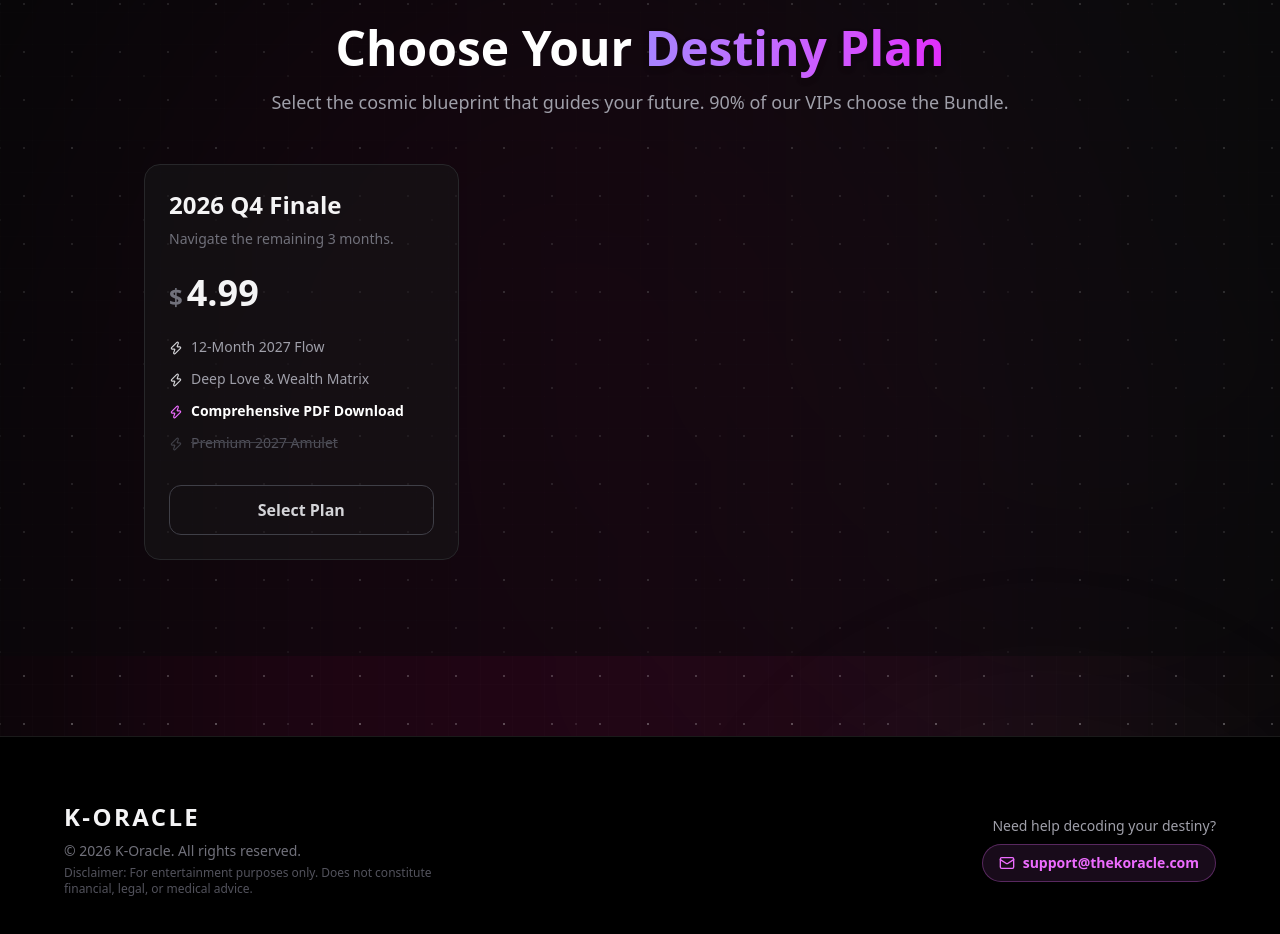
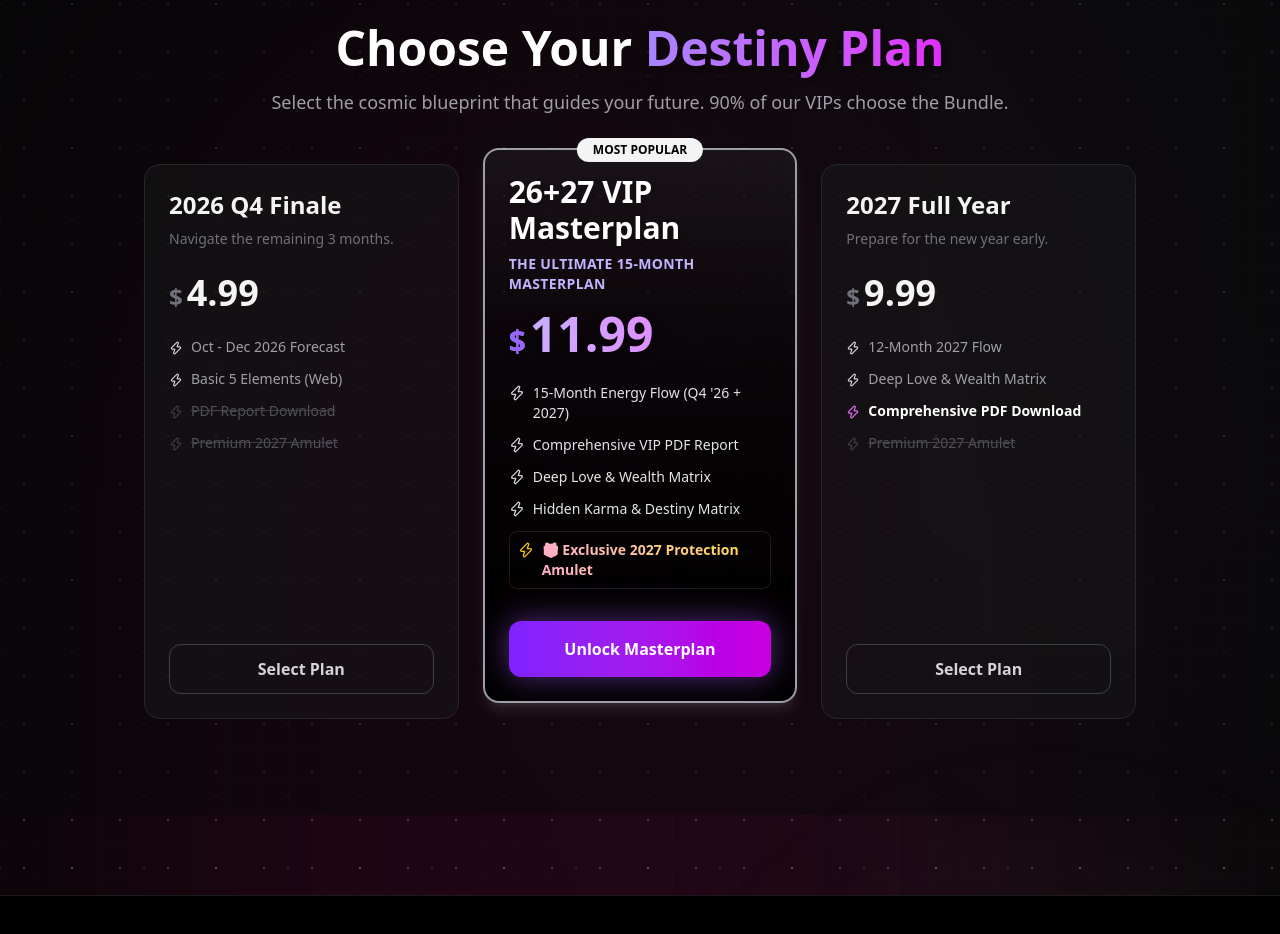
Before and after one commit to cwjung77-glitch/K-oracle, a Next.js app: page / in a window 1280 px wide. Shown: the part 1940-2874 px from the top of the page. Built offline with nearby package versions, Linux system fonts and the light colour scheme.

Commit message:
fix: correctly restore and update pricing tier UI

```diff
--- a/src/app/page.js
+++ b/src/app/page.js
@@ -257,6 +257,36 @@ export default function OracleLanding() {
                     <p className="text-zinc-500 text-sm mt-2 mb-6">Navigate the remaining 3 months.</p>
                     <div className="text-4xl font-black mb-6 text-zinc-100"><span className="text-2xl text-zinc-500 mr-1">$</span>4.99</div>
                     <ul className="space-y-3 mb-8 text-sm text-zinc-400 flex-grow">
+                      <li className="flex gap-2 items-start"><Zap size={14} className="text-zinc-300 flex-shrink-0 mt-1" /> Oct - Dec 2026 Forecast</li>
+                      <li className="flex gap-2 items-start"><Zap size={14} className="text-zinc-300 flex-shrink-0 mt-1" /> Basic 5 Elements (Web)</li>
+                      <li className="flex gap-2 items-start text-zinc-600 line-through decoration-zinc-700 mt-2"><Zap size={14} className="text-zinc-700 flex-shrink-0 mt-1" /> PDF Report Download</li>
+                      <li className="flex gap-2 items-start text-zinc-600 line-through decoration-zinc-700"><Zap size={14} className="text-zinc-700 flex-shrink-0 mt-1" /> Premium 2027 Amulet</li>
+                    </ul>
+                    <button onClick={() => { setSelectedPlan("q4"); setShowCheckout(true); }} className="w-full py-3 rounded-xl border border-zinc-700 hover:bg-zinc-800 transition-colors font-bold text-zinc-300">Select Plan</button>
+                  </div>
+
+                  {/* Tier 3: Bundle (Most Popular) */}
+                  <div className="bg-gradient-to-b from-zinc-800/40 to-black border-2 border-zinc-400 rounded-2xl p-6 flex flex-col relative transform md:-translate-y-4 shadow-lg shadow-white/10 z-10">
+                    <div className="absolute -top-3 left-1/2 transform -translate-x-1/2 bg-zinc-100 text-black text-xs font-black px-4 py-1 rounded-full whitespace-nowrap">MOST POPULAR</div>
+                    <h3 className="text-3xl font-black text-white drop-shadow-md">26+27 VIP Masterplan</h3>
+                    <p className="text-violet-300 font-bold text-sm mt-2 mb-4 tracking-wide">THE ULTIMATE 15-MONTH MASTERPLAN</p>
+                    <div className="text-5xl font-black mb-6 text-transparent bg-clip-text bg-gradient-to-r from-violet-300 to-fuchsia-400 drop-shadow-md"><span className="text-3xl text-violet-500/80 mr-1">$</span>11.99</div>
+                    <ul className="space-y-3 mb-8 text-sm text-zinc-200 flex-grow">
+                      <li className="flex gap-2 items-start"><Zap size={16} className="text-zinc-300 flex-shrink-0 mt-0.5" /> 15-Month Energy Flow (Q4 '26 + 2027)</li>
+                      <li className="flex gap-2 items-start"><Zap size={16} className="text-zinc-300 flex-shrink-0 mt-0.5" /> Comprehensive VIP PDF Report</li>
+                      <li className="flex gap-2 items-start"><Zap size={16} className="text-zinc-300 flex-shrink-0 mt-0.5" /> Deep Love & Wealth Matrix</li>
+                      <li className="flex gap-2 items-start"><Zap size={16} className="text-zinc-300 flex-shrink-0 mt-0.5" /> Hidden Karma & Destiny Matrix</li>
+                      <li className="flex gap-2 items-start font-bold text-transparent bg-clip-text bg-gradient-to-r from-pink-300 to-yellow-300 mt-3 border border-white/10 p-2 rounded-lg bg-black/40"><Zap size={16} className="text-yellow-400 flex-shrink-0 mt-0.5" /> 🎁 Exclusive 2027 Protection Amulet</li>
+                    </ul>
+                    <button onClick={() => { setSelectedPlan("bundle"); setShowCheckout(true); }} className="w-full py-4 rounded-xl bg-gradient-to-r from-violet-600 to-fuchsia-600 hover:from-violet-500 hover:to-fuchsia-500 text-white font-black transition-colors shadow-[0_0_30px_rgba(168,85,247,0.5)]">Unlock Masterplan</button>
+                  </div>
+
+                  {/* Tier 2: 2027 */}
+                  <div className="bg-zinc-900/50 border border-zinc-800 rounded-2xl p-6 flex flex-col hover:border-zinc-400/30 transition-colors">
+                    <h3 className="text-2xl font-black text-zinc-100">2027 Full Year</h3>
+                    <p className="text-zinc-500 text-sm mt-2 mb-6">Prepare for the new year early.</p>
+                    <div className="text-4xl font-black mb-6 text-zinc-100"><span className="text-2xl text-zinc-500 mr-1">$</span>9.99</div>
+                    <ul className="space-y-3 mb-8 text-sm text-zinc-400 flex-grow">
                       <li className="flex gap-2 items-start"><Zap size={14} className="text-zinc-300 flex-shrink-0 mt-1" /> 12-Month 2027 Flow</li>
                       <li className="flex gap-2 items-start"><Zap size={14} className="text-zinc-300 flex-shrink-0 mt-1" /> Deep Love & Wealth Matrix</li>
                       <li className="flex gap-2 items-start text-white font-bold mt-2"><Zap size={14} className="text-fuchsia-400 flex-shrink-0 mt-1" /> Comprehensive PDF Download</li>
```
Lines whose indentation alone changed are shown as unchanged.
